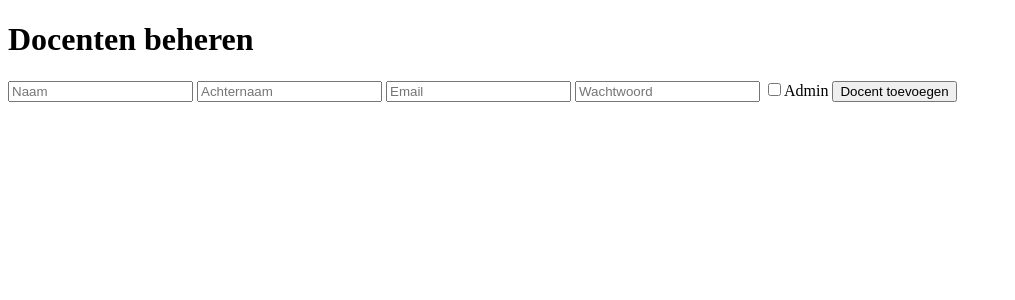
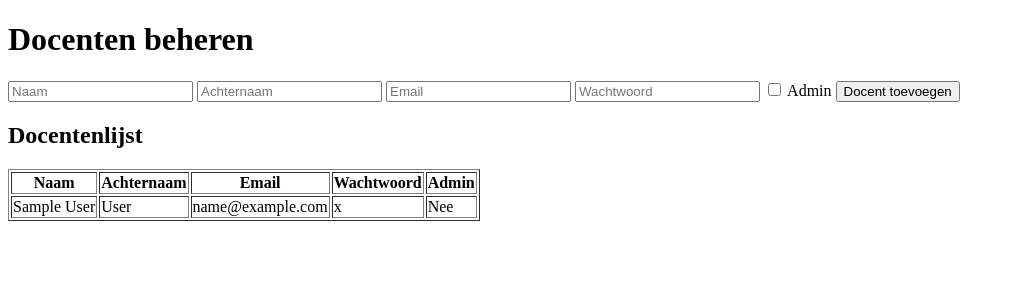
Before and after one commit to SimoneCalf/WP3, a Flask app: page /teacher/manage_teachers in a window 1280 px wide. Shown: the top 300 px of the page, without its empty margins (0-1015 px from the left). Run offline with Flask 3, Linux system fonts and the light colour scheme; tables that the repository leaves empty hold one stand-in row (values such as "Sample post"); some libraries are stand-ins or nearby versions.

Commit message:
tabel met docenten

```diff
--- a/WebApp/routes/teacher.py
+++ b/WebApp/routes/teacher.py
@@ -22,6 +22,13 @@ def add_teacher():
 
     # Na succesvolle toevoeging, retourneer succesresponse
     return jsonify({'success': True})
+
+@teacher_bp.route('/teachers_list', methods=['GET'])
+def teachers_list():
+    # Retrieve a list of all teachers
+    teacher_data = sql.get_teacher_info()
+    return jsonify(teacher_data)
+
 
 # @teacher_bp.route('/login', methods=['POST'])
 # def teacher_login():
@@ -64,4 +71,7 @@ def manage_students():
 
 @teacher_bp.route('/manage_teachers')
 def manage_teachers():
+    # retrieve a list of al the teachers
+    teacher_data = sql.get_teacher_info()
+    print(f'Teacher data: {teacher_data}')
     return render_template('manage_teachers.html')
--- a/WebApp/templates/manage_teachers.html
+++ b/WebApp/templates/manage_teachers.html
@@ -13,13 +13,64 @@
         <input id="lastname" type="text" placeholder="Achternaam" name="lastname" required>
         <input id="email" type="text" placeholder="Email" name="email" required>
         <input id="password" type="password" placeholder="Wachtwoord" name="password" required>
-        <input type="checkbox" id="admin" name="admin" value="admin">Admin</input>
+        <label for="admin">
+            <input type="checkbox" id="admin" name="admin" value="admin"> Admin
+        </label>
         <button type="submit">Docent toevoegen</button>
     </form>
 
+     <!-- Lijst van docenten -->
+     <h2>Docentenlijst</h2>
+     <table id="teacherTable" border="1">
+         <thead>
+             <tr>
+                 <th>Naam</th>
+                 <th>Achternaam</th>
+                 <th>Email</th>
+                 <th>Wachtwoord</th>
+                 <th>Admin</th>
+             </tr>
+         </thead>
+         <tbody>
+             <!-- De tabelrijen worden hier toegevoegd -->
+         </tbody>
+     </table>
+
+
     <script>
         $(document).ready(function() {
-            $('#addTeacherForm').on('submit', function(e) {
+            // Functie om de lijst van docenten op te halen
+            function loadTeachers() {
+                $.ajax({
+                    type: 'GET',
+                    url: "{{ url_for('teacher.teachers_list') }}",
+                    dataType: 'json',
+                    success: function(data) {
+                        const teacherTableBody = $('#teacherTable tbody');
+                        teacherTableBody.empty();  // Maak de tabelbody leeg voordat je nieuwe rijen toevoegt
+                        data.forEach(function(teacher) {
+                            const tableRow = `
+                                <tr>
+                                    <td>${teacher.name}</td>
+                                    <td>${teacher.last_name}</td>
+                                    <td>${teacher.email}</td>
+                                    <td>${teacher.password}</td>
+                                    <td>${teacher.isAdmin ? 'Ja' : 'Nee'}</td>
+                                </tr>
+                            `;
+                            teacherTableBody.append(tableRow);
+                        });
+                    },
+                    error: function(xhr, status, error) {
+                        console.error('Error fetching teacher data:', error);
+                    }
+                });
+            }
+
+            // Laad de lijst van docenten bij het laden van de pagina
+            loadTeachers();
+
+        $('#addTeacherForm').on('submit', function(e) {
                 e.preventDefault();
 
                 // Haal de waarden op
@@ -45,10 +96,13 @@
                     contentType: 'application/json',
                     data: JSON.stringify(data),
                     success: function(response) {
-                        // Omleiden naar admin_teachers route na succesvolle toevoeging
-                        window.location.href = "{{ url_for('teacher.admin_teachers') }}";
+                        alert('De docent is toegevoegd');
+                        // Herlaad de lijst van docenten na succesvolle toevoeging
+                        loadTeachers();
+                        // Reset het formulier
+                        $('#addTeacherForm')[0].reset();
                     },
-                    error: function(error) {
+                    error: function(xhr, status, error) {
                         console.error('Error:', error);
                         alert('Er is een fout opgetreden bij het toevoegen van de docent');
                     }
```
